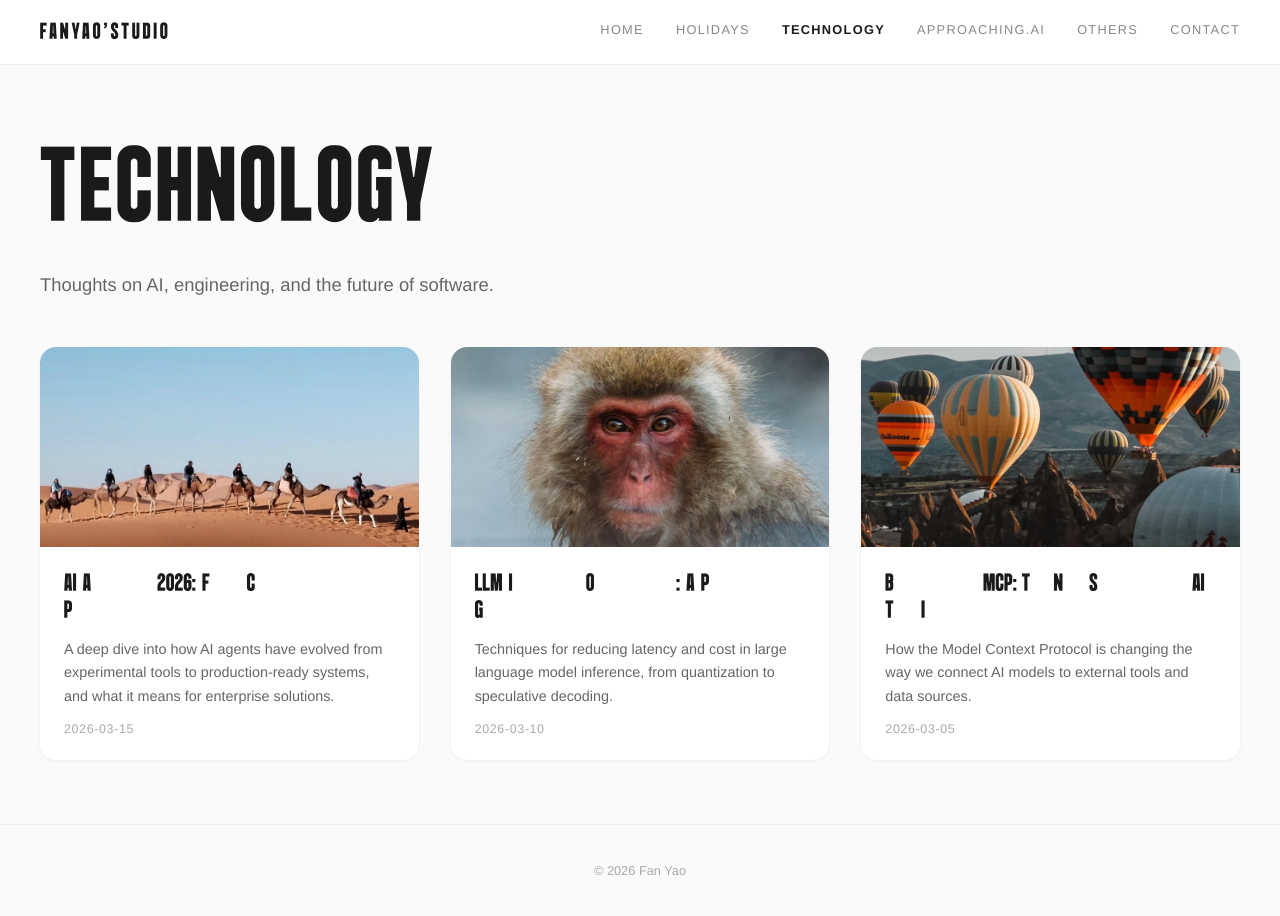
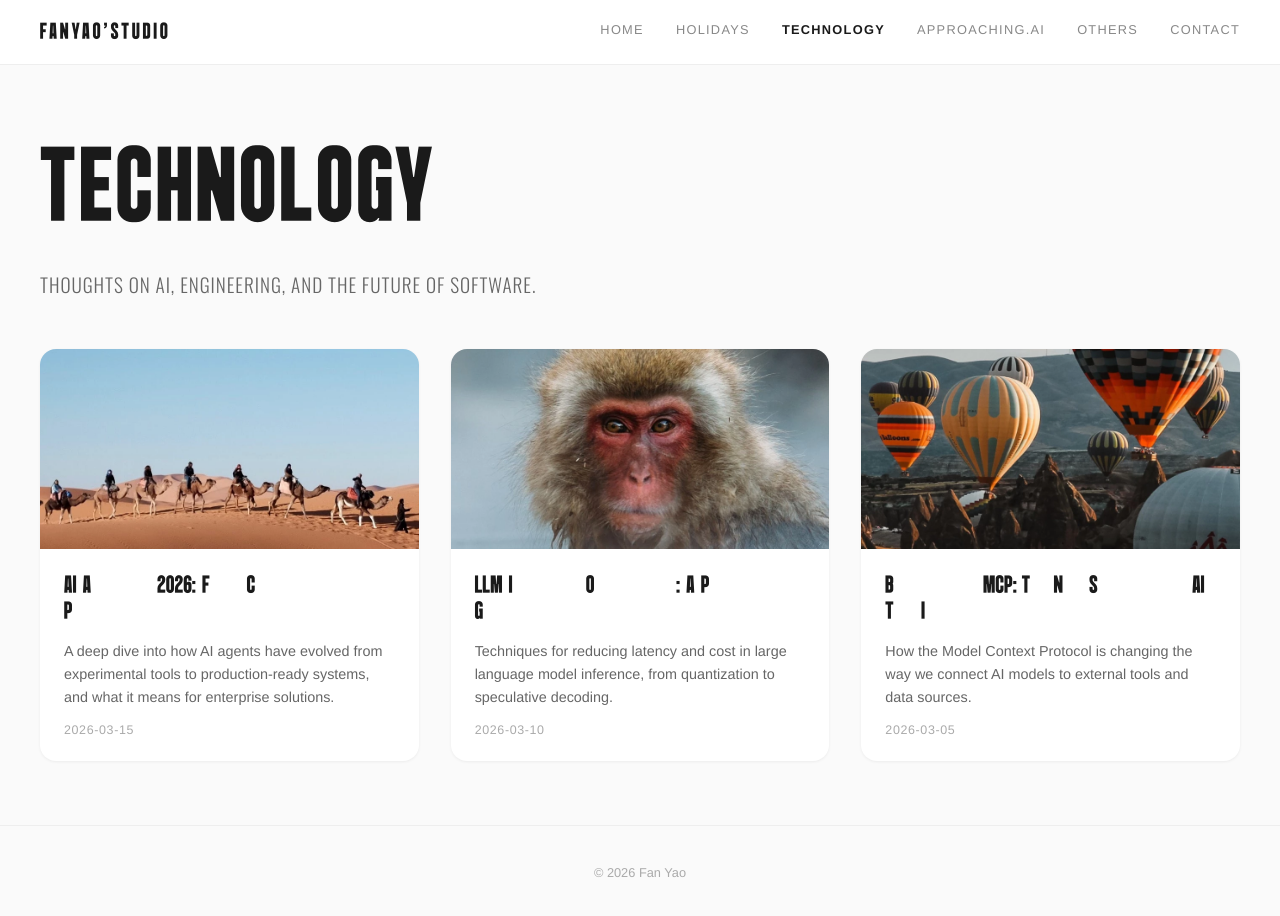
Before and after one commit to pipich0u/2026website, a Next.js app: page /technology in a window 1280 px wide. Built offline with nearby package versions, Linux system fonts and the light colour scheme.

Commit message:
feat: use Oswald font for Technology hero description

```diff
--- a/src/app/layout.tsx
+++ b/src/app/layout.tsx
@@ -16,7 +16,7 @@ export default function RootLayout({
       <head>
         <link rel="preconnect" href="https://fonts.googleapis.com" />
         <link rel="preconnect" href="https://fonts.gstatic.com" crossOrigin="anonymous" />
-        <link href="https://fonts.googleapis.com/css2?family=Oswald:wght@700&display=swap" rel="stylesheet" />
+        <link href="https://fonts.googleapis.com/css2?family=Oswald:wght@300;400;700&display=swap" rel="stylesheet" />
       </head>
       <body style={{ margin: 0, padding: 0 }}>{children}</body>
     </html>
--- a/src/app/technology/page.tsx
+++ b/src/app/technology/page.tsx
@@ -147,11 +147,15 @@ export default function TechnologyPage() {
           line-height: 1;
         }
         .blog-hero-desc {
-          font-size: 1.15rem;
+          font-family: 'Oswald', sans-serif;
+          font-weight: 300;
+          font-size: 1.2rem;
           color: #666;
           margin: 0;
           max-width: 500px;
           line-height: 1.6;
+          letter-spacing: 0.05em;
+          text-transform: uppercase;
         }
         @media (max-width: 48em) {
           .blog-hero { padding: 3em 1.2em 2em; }
```
